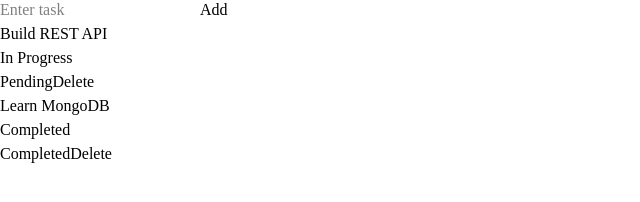
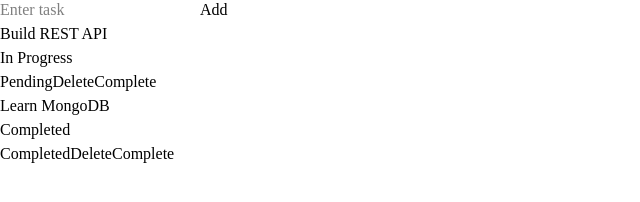
Before and after one commit to abhinav05-bhatpude/developer-tracker-ai, a React app in the folder client/: page / in a window 1280 px wide. Shown: the part 218-420 px from the top of the page, without its empty margins (0-640 px from the left). Built offline with nearby package versions, Linux system fonts and the light colour scheme; the HTML template or start-up script is replaced by a standard one.

Commit message:
add developer task completion toggle

```diff
--- a/client/src/components/Dashboard.jsx
+++ b/client/src/components/Dashboard.jsx
@@ -28,6 +28,20 @@
         );
     };
 
+   const toggleTask = (id) => {
+
+    setTasks(
+        tasks.map((task) =>
+            task.id === id
+                ? {
+                    ...task,
+                    completed: !task.completed,
+                }
+                : task
+        )
+    );
+};
+
     return (
 
         <div>
@@ -55,6 +69,7 @@
                                     key={task.id}
                                     task={task}
                                     deleteTask={deleteTask}
+                                    toggleTask={toggleTask}
                                 />
 
                             ))
--- a/client/src/components/TaskCard.jsx
+++ b/client/src/components/TaskCard.jsx
@@ -1,4 +1,4 @@
-function TaskCard({ task, deleteTask }) {
+function TaskCard({ task, deleteTask,toggleTask,}) {
 
     return (
 
@@ -37,6 +37,13 @@
                     Delete
                 </button>
 
+                <button
+    onClick={() => toggleTask(task.id)}
+    className="bg-green-500 text-white px-3 py-1 rounded"
+>
+    Complete
+</button>
+
             </div>
 
         </div>
```
